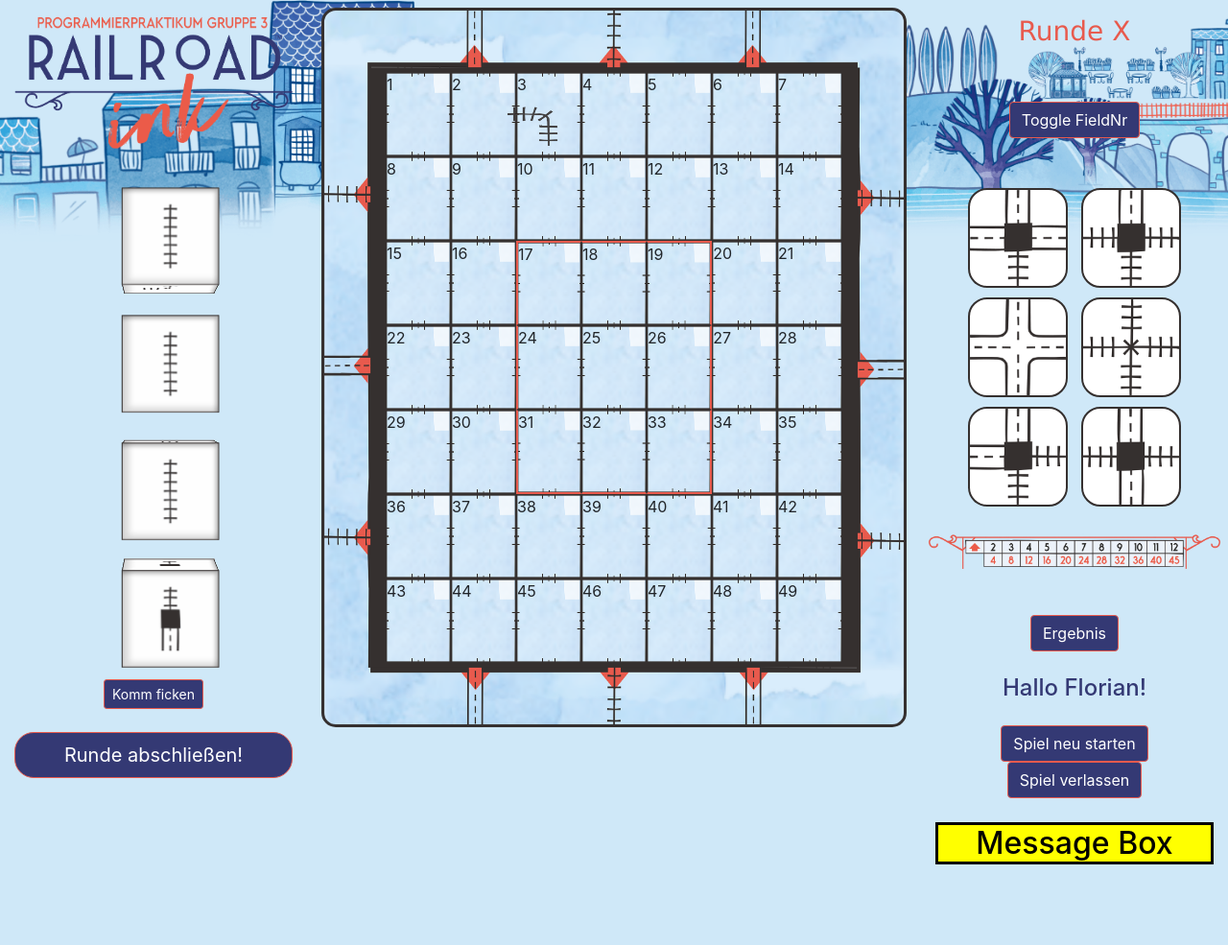
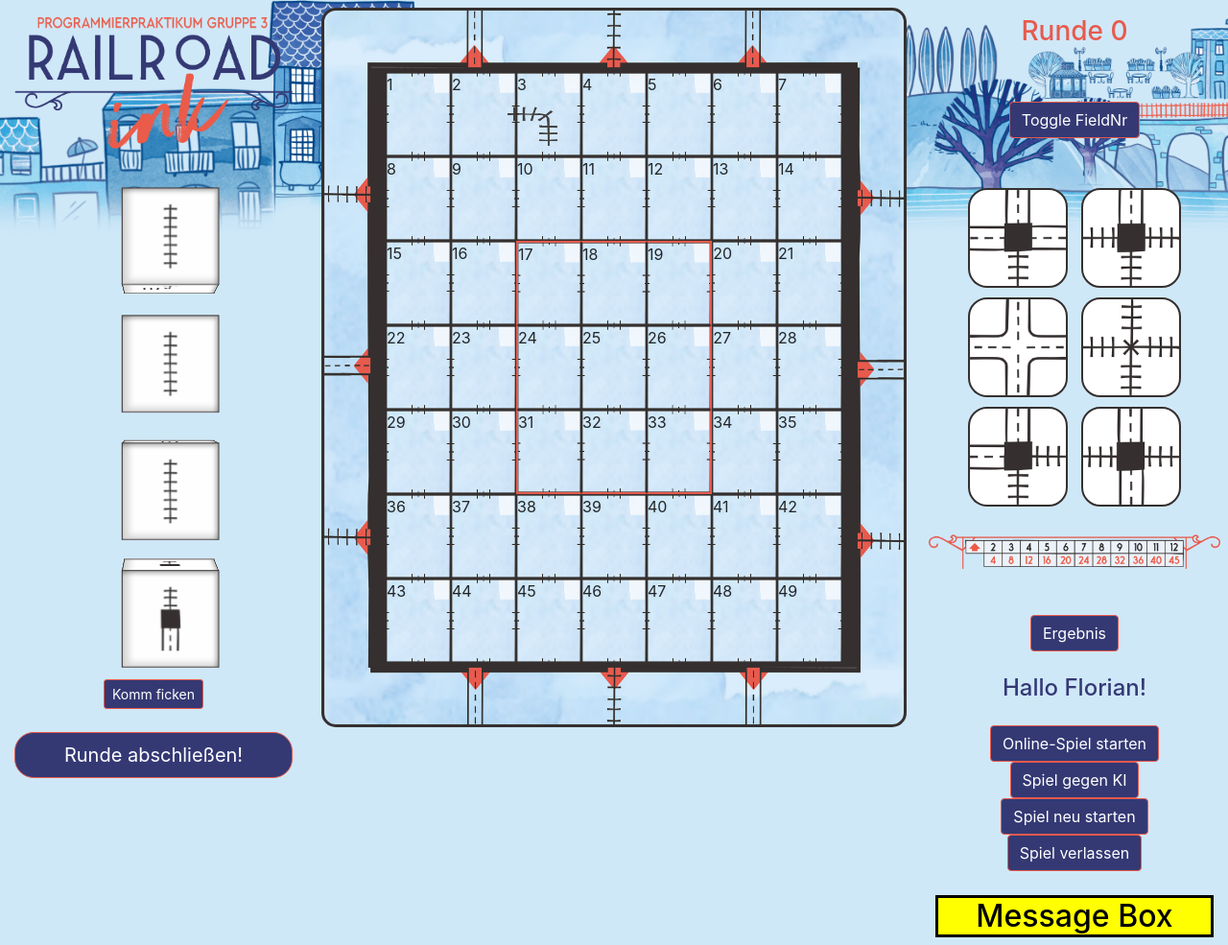
Before and after one commit to Emserich/propra2, a PHP site: page / in a window 1280 px wide. Shown: the whole page at 96% size. Before the commit the page ends 901 px from the top, so only its background shows below. Run offline with PHP 8.4, Linux system fonts and the light colour scheme.

Commit message:
Start Game Buttons/ Dynamic Turnsdisplay

```diff
--- a/RailroadInk/css/index_style.css
+++ b/RailroadInk/css/index_style.css
@@ -37,10 +37,13 @@ input[type=number] {
 
 h3, h5 {
 	color: #e85a4d;
-	font-family:verdana, sans-serif;
+	/*font-family:verdana, sans-serif;*/
 }
 h4 {
 	color: #343974;
+}
+#gameround {
+	color: #e85a4d;
 }
 
 .dice_img {
--- a/RailroadInk/index.html
+++ b/RailroadInk/index.html
@@ -134,7 +134,7 @@
               <div class="rotation_field" style="display: none;">
                 <div class="row" id="mirror_row">
                   <div class="col-md-12">
-                    <button class="btn button_rotation" id="mirror">&#8646;</button>
+                    <button class="btn button_rotation" id="mirror">&#8645;</button>
                   </div>
                 </div>
                 <div class="row">
@@ -259,7 +259,7 @@
         <div class="col-lg-3 text-center"><!-- Spalte rechts -->
           <div class="row mt-2 mb-5">
             <div class="col-md-12">
-              <h3>Runde X</h3>
+              <h3 id="gameround">Runde 0</h3>
             </div>
           </div>
 
@@ -289,6 +289,8 @@
           <div class="row mt-4">
             <div class="col-md-12 user_box">
               <h4 class="mb-4">Hallo Florian!</h4>
+              <button type="button" class="btn btn-primary" id="button_start_game_human" onclick="">Online-Spiel starten</button>
+              <button type="button" class="btn btn-primary" id="button_start_game_ki" onclick="">Spiel gegen KI</button>
               <button type="button" class="btn btn-primary" id="button_restart_game" onclick="restart();">Spiel neu starten</button>
               <button type="button" class="btn btn-primary" id="button_leave_game" onclick="closeGame();">Spiel verlassen</button>
             </div>
--- a/RailroadInk/js/index.js
+++ b/RailroadInk/js/index.js
@@ -188,54 +188,6 @@ document.addEventListener("drop", function(event) {
 
 
 
-// ----------------------------EventListener---------------------
-addListener('standardEvent', function(event) {
-		var stringFromServer = event.data;
-		var arr = stringFromServer.split(',');
-		//console.log(arr);
-
-		if(arr.length==11){
-			for(var i=0; i<9; i++) { arrFields[i] = +arr[i]; }
-			playerMessage = arr[9];
-			var str = arr[10];
-			if(str=="HOST"){
-				console.log(arr[10]);
-				setVisible();
-			}
-			diceCounter = 0;
-			turnData = [0, 0, 0, 0];
- 			stringData = "";
-
-			document.getElementById("Player").innerHTML = playerMessage;
-
-		}
-		statusWait = false;
-	});
-//START wird ausgelöst wenn ein Spiel erstellt wird,
-// aber noch nicht genügend Spieler da sind
-addEventListener('START', function(event){
-	var stringFromServer = event.data;
-	var arr = stringFromServer.split(',');
-	playerMessage = arr[9];
-	document.getElementById("Player").innerHTML = playerMessage;
-	if(arr[10]=="HOST") setVisible();
-	statusWait = false;
-});
-
-//PLAYERLEFT wird ausgelöst wenn ein Spieler auf "Spiel verlassen" klickt
-addEventListener('PLAYERLEFT', function(event){
-	var stringFromServer = event.data;
-	playerMessage = stringFromServer;
-	document.getElementById("Player").innerHTML = playerMessage;
-});
-//CLOSE wird ausgelöst wenn der Host das Spiel per "Spiel schließen" Button beendet
-addEventListener('CLOSE', function(event){
-	document.getElementById("Player").innerHTML = "Spiel wurde vom Host beendet!";
-});
-// ---------------------------/EventListener---------------------
-
-
-
 
 // -----------------------------Ergebnis-Modal-----------------------------
 $(document).on("click","#ergebnis_button", function () {
@@ -248,23 +200,36 @@ $(document).on("click","#ergebnis_button", function () {
 
 
 // ----------------------------- User Buttons -----------------------------
-$('#button_finish_round').on('click', function () {
+$(document).on("click","#button_finish_round", function () {
 
 	//Fertigstellen des Spielzugs
 	alert('Fertigstellen des Spielzugs');
 
 });
 
+$(document).on("click","#button_start_game_human", function () {
 
-$('#button_restart_game').on('click', function () {
+	//Online-Spiel starten
+	turnCounter = 1;
+	document.getElementById('gameround').innerHTML = 'Runde ' +  turnCounter;
+
+});
+$(document).on("click","#button_start_game_ki", function () {
+
+	//Spiel gegen KI
+	turnCounter = 1;
+	document.getElementById('gameround').innerHTML = 'Runde ' +  turnCounter;
+
+});
+
+$(document).on("click","#button_restart_game", function () {
 
 	//Spiel neu starten
 	alert('Spiel neu starten');
 
 });
 
-
-$('#button_leave_game').on('click', function () {
+$(document).on("click","#button_leave_game", function () {
 
 	//Spiel verlassen
 	alert('Spiel verlassen');
@@ -324,10 +289,11 @@ function updateGameState(){
 	sendDataToServer(stringData);
 }
 function turnDataToString(){
-		stringData = turnData.join(",");
-		}
+	stringData = turnData.join(",");
+	}
 function turnEnd(){
 	turnCounter +=1;
+	document.getElementById('gameround').innerHTML = 'Runde ' +  turnCounter;
 	sendDataToServer("END_TURN");
 }
 function restart(){
@@ -347,5 +313,53 @@ function closeGame(){
 function addAi() {
 	sendDataToServer("ADD_AI");
 }
+// ---------------------------/Hilfsfunktionen-------------------
 
-// ---------------------------/Hilfsfunktionen-------------------
+
+
+
+// ----------------------------EventListener---------------------
+addListener('standardEvent', function(event) {
+		var stringFromServer = event.data;
+		var arr = stringFromServer.split(',');
+		//console.log(arr);
+
+		if(arr.length==11){
+			for(var i=0; i<9; i++) { arrFields[i] = +arr[i]; }
+			playerMessage = arr[9];
+			var str = arr[10];
+			if(str=="HOST"){
+				console.log(arr[10]);
+				setVisible();
+			}
+			diceCounter = 0;
+			turnData = [0, 0, 0, 0];
+ 			stringData = "";
+
+			document.getElementById("Player").innerHTML = playerMessage;
+
+		}
+		statusWait = false;
+	});
+//START wird ausgelöst wenn ein Spiel erstellt wird,
+// aber noch nicht genügend Spieler da sind
+addEventListener('START', function(event){
+	var stringFromServer = event.data;
+	var arr = stringFromServer.split(',');
+	playerMessage = arr[9];
+	document.getElementById("Player").innerHTML = playerMessage;
+	if(arr[10]=="HOST") setVisible();
+	statusWait = false;
+});
+
+//PLAYERLEFT wird ausgelöst wenn ein Spieler auf "Spiel verlassen" klickt
+addEventListener('PLAYERLEFT', function(event){
+	var stringFromServer = event.data;
+	playerMessage = stringFromServer;
+	document.getElementById("Player").innerHTML = playerMessage;
+});
+//CLOSE wird ausgelöst wenn der Host das Spiel per "Spiel schließen" Button beendet
+addEventListener('CLOSE', function(event){
+	document.getElementById("Player").innerHTML = "Spiel wurde vom Host beendet!";
+});
+// ---------------------------/EventListener---------------------
```
